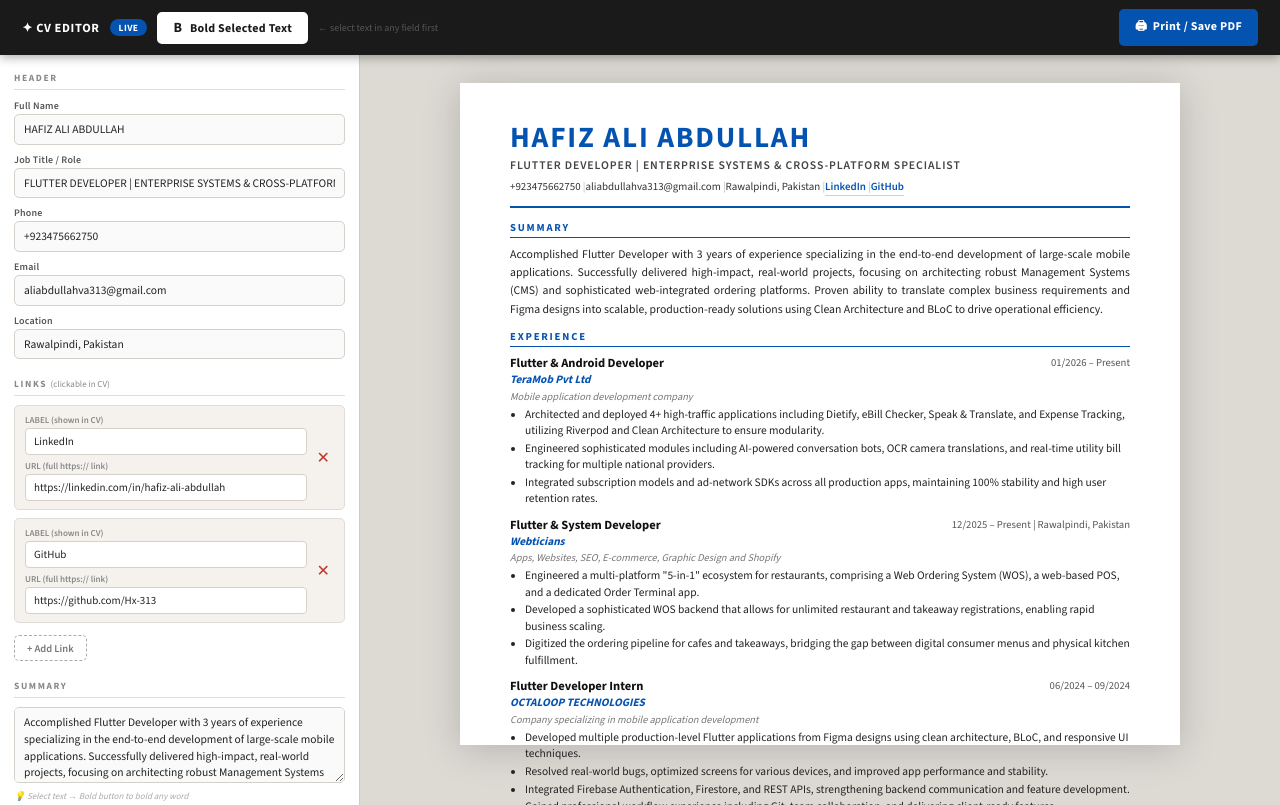
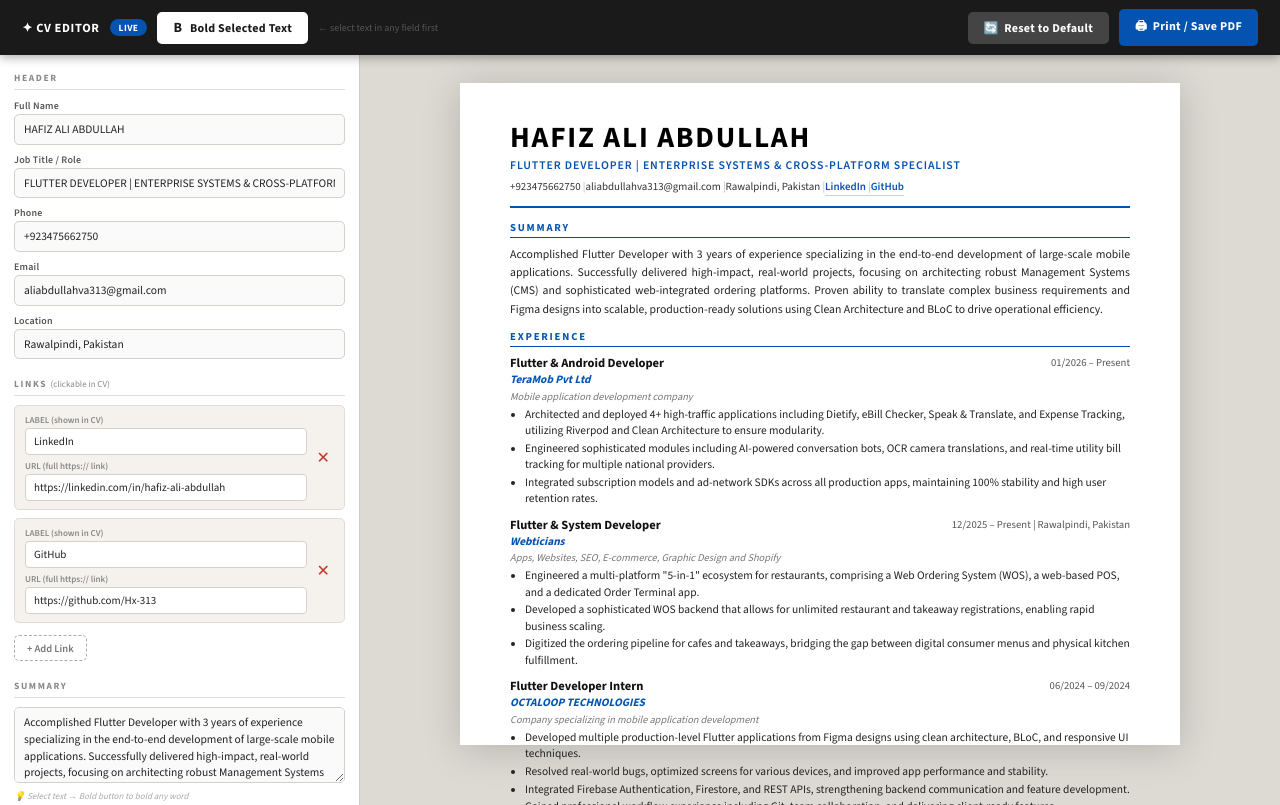
Before and after one commit to Hx-313/cv.github.io, a plain HTML site: page hafiz_cv_editor.html in a window 1280 px wide. Drawn offline with nearby package versions, Linux system fonts and the light colour scheme.

Commit message:
feat: implement local storage persistence, template reset functionality, and improved link handling with UI refinements

```diff
--- a/hafiz_cv_editor.html
+++ b/hafiz_cv_editor.html
@@ -36,6 +36,8 @@ body{font-family:var(--font);background:var(--bg);color:var(--black);font-size:1
 .tbtn-bold.active{background:var(--blue);color:#fff;border-color:var(--blue);}
 .tbtn-print{background:var(--blue);color:#fff;border-color:var(--blue);}
 .tbtn-print:hover{background:var(--blue-dark);border-color:var(--blue-dark);}
+.tbtn-reset{background:#444;color:#fff;border-color:#444;}
+.tbtn-reset:hover{background:#555;border-color:#555;}
 
 /* LAYOUT */
 #app{display:flex;height:calc(100vh - 50px);}
@@ -127,8 +129,8 @@ body{font-family:var(--font);background:var(--bg);color:var(--black);font-size:1
   font-family:var(--font);font-size:9.4pt;color:#111;line-height:1.45;
 }
 #cv .cv-hd{padding-bottom:10px;border-bottom:2.5px solid var(--blue);margin-bottom:12px;}
-#cv .cv-name{font-size:22pt;font-weight:900;letter-spacing:1.8px;text-transform:uppercase;color:var(--blue);line-height:1.05;}
-#cv .cv-role{font-size:8.8pt;font-weight:600;letter-spacing:.9px;color:#444;margin-top:3px;text-transform:uppercase;}
+#cv .cv-name{font-size:22pt;font-weight:900;letter-spacing:1.8px;text-transform:uppercase;color:#000;line-height:1.05;}
+#cv .cv-role{font-size:8.8pt;font-weight:600;letter-spacing:.9px;color:var(--blue);margin-top:3px;text-transform:uppercase;}
 #cv .cv-contacts{margin-top:5px;font-size:8.2pt;color:#333;display:flex;flex-wrap:wrap;gap:3px 0;align-items:center;}
 #cv .cv-contacts .ci{color:#333;}
 #cv .cv-contacts .ci::after{content:' | ';color:#bbb;}
@@ -209,7 +211,10 @@ body{font-family:var(--font);background:var(--bg);color:var(--black);font-size:1
     </button>
     <span style="color:#555;font-size:10px;">← select text in any field first</span>
   </div>
-  <button class="tbtn tbtn-print" onclick="printCV()">🖨&nbsp; Print / Save PDF</button>
+  <div style="display:flex;gap:10px;align-items:center;">
+    <button class="tbtn tbtn-reset" onclick="resetTemplate()">🔄&nbsp; Reset to Default</button>
+    <button class="tbtn tbtn-print" onclick="printCV()">🖨&nbsp; Print / Save PDF</button>
+  </div>
 </div>
 
 <div id="app">
@@ -372,6 +377,14 @@ function bf(s){
                .replace(/\*\*(.+?)\*\*/g,'<strong>$1</strong>');
 }
 function nl2br(s){ return bf(s).replace(/\n/g,'<br>'); }
+function linkHref(url){
+  url = (url || '').trim();
+  if(!url) return '';
+  if(/^(https?:|mailto:|tel:)/i.test(url)) return url;
+  if(/^[^@\s]+@[^@\s]+\.[^@\s]+$/.test(url)) return 'mailto:' + url;
+  if(/^\+?[\d\s().-]{7,}$/.test(url)) return 'tel:' + url.replace(/\s+/g, '');
+  return 'https://' + url.replace(/^\/+/, '');
+}
 function tog(hd){
   hd.nextElementSibling.classList.toggle('open');
   hd.querySelector('.blk-arr').classList.toggle('open');
@@ -680,7 +693,7 @@ function render(){
   // Clickable links
   var validLinks = D.links.filter(function(lk){ return lk.label && lk.url; });
   validLinks.forEach(function(lk){
-    h += '<a class="ci-link" href="'+esc(lk.url)+'" target="_blank" rel="noopener">'+esc(lk.label)+'</a>';
+    h += '<a class="ci-link" href="'+esc(linkHref(lk.url))+'" target="_blank" rel="noopener">'+esc(lk.label)+'</a>';
   });
   h += '</div></div>';
 
@@ -766,6 +779,29 @@ function render(){
   }
 
   document.getElementById('cv').innerHTML = h;
+  save();
+}
+
+function save(){
+  try {
+    D.name = document.getElementById('f-name').value;
+    D.title = document.getElementById('f-title').value;
+    D.phone = document.getElementById('f-phone').value;
+    D.email = document.getElementById('f-email').value;
+    D.location = document.getElementById('f-location').value;
+    D.summary = document.getElementById('f-summary').value;
+    D.skills = document.getElementById('f-skills').value.split('\n').map(function(s){return s.trim();}).filter(Boolean);
+    localStorage.setItem('cv_data', JSON.stringify(D));
+  } catch(e) {
+    console.error("Error saving data:", e);
+  }
+}
+
+function resetTemplate(){
+  if(confirm('Are you sure you want to discard all changes and reset to the default template?')){
+    localStorage.removeItem('cv_data');
+    location.reload();
+  }
 }
 
 /* ══════════════════════════════════════════
@@ -781,8 +817,8 @@ function printCV(){
     'html,body{width:210mm;min-height:297mm;background:#fff;}'+
     'body{font-family:"Source Sans 3",sans-serif;color:#111;background:#fff;font-size:9.4pt;line-height:1.45;padding:12mm 14mm;-webkit-print-color-adjust:exact;print-color-adjust:exact;}'+
     '.cv-hd{padding-bottom:10px;border-bottom:2.5px solid var(--blue);margin-bottom:12px;}'+
-    '.cv-name{font-size:22pt;font-weight:900;letter-spacing:1.8px;text-transform:uppercase;color:var(--blue);line-height:1.05;}'+
-    '.cv-role{font-size:8.8pt;font-weight:600;letter-spacing:.9px;color:#444;margin-top:3px;text-transform:uppercase;}'+
+    '.cv-name{font-size:22pt;font-weight:900;letter-spacing:1.8px;text-transform:uppercase;color:#000;line-height:1.05;}'+
+    '.cv-role{font-size:8.8pt;font-weight:600;letter-spacing:.9px;color:var(--blue);margin-top:3px;text-transform:uppercase;}'+
     '.cv-contacts{margin-top:5px;font-size:8.2pt;color:#333;display:flex;flex-wrap:wrap;gap:3px 0;align-items:center;}'+
     '.cv-contacts .ci::after{content:" | ";color:#bbb;}'+
     '.cv-contacts .ci:last-child::after{content:"";}'+
@@ -826,7 +862,7 @@ function printCV(){
   // Create hidden iframe
   var iframe = document.createElement('iframe');
   iframe.id = '__print_frame';
-  iframe.style.cssText = 'position:fixed;top:-9999px;left:-9999px;width:0;height:0;border:none;';
+  iframe.style.cssText = 'position:fixed;top:0;left:-220mm;width:210mm;height:297mm;border:none;opacity:0;pointer-events:none;';
   document.body.appendChild(iframe);
 
   var doc = iframe.contentDocument || iframe.contentWindow.document;
@@ -852,7 +888,17 @@ function printCV(){
    INIT
 ══════════════════════════════════════════ */
 function init(){
-  document.getElementById('f-name').value     = D.name;
+  const saved = localStorage.getItem('cv_data');
+  if(saved){
+    try {
+      const parsed = JSON.parse(saved);
+      Object.assign(D, parsed);
+    } catch(e) {
+      console.error("Error loading data:", e);
+    }
+  }
+
+  document.getElementById('f-name').value     = D.name || '';
   document.getElementById('f-title').value    = D.title;
   document.getElementById('f-phone').value    = D.phone;
   document.getElementById('f-email').value    = D.email;
```
